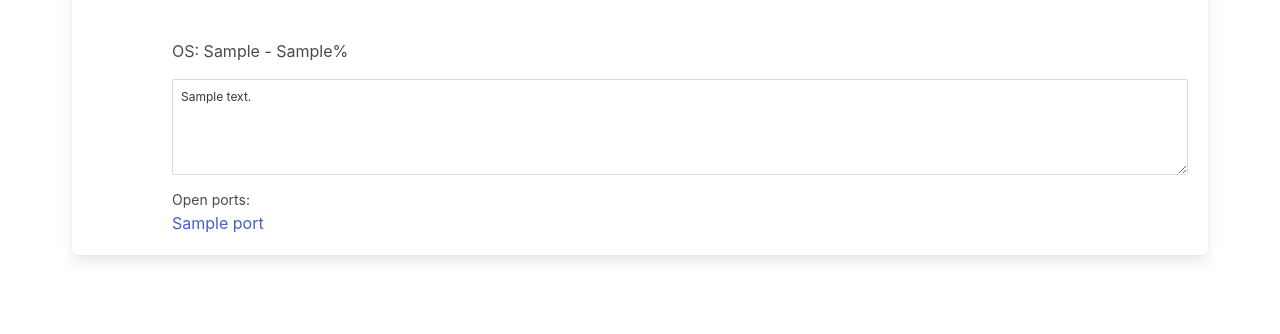
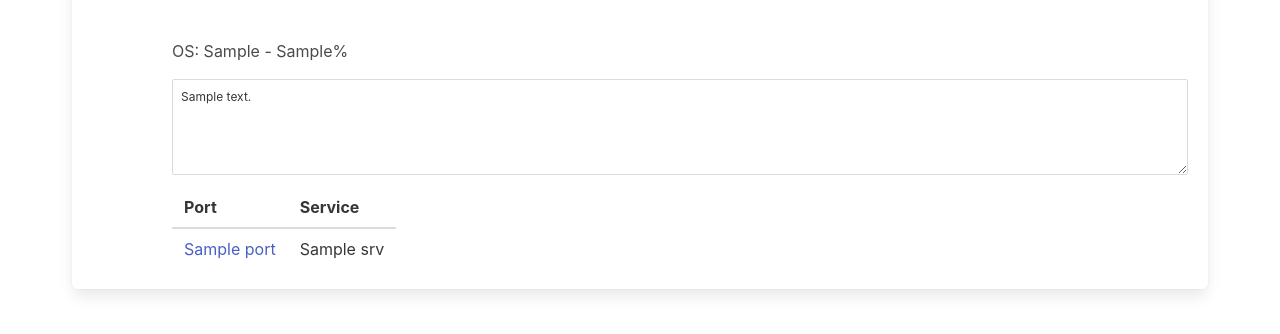
Before and after one commit to dsocolobsky/scanmaster, a Python web app: template web/templates/index.html in a window 1280 px wide. Shown: the part 199-533 px from the top of the page. Run offline with Jinja, Linux system fonts and the light colour scheme; the template is opened without the code that fills it: most values are stand-ins (such as "Sample title", 1, 10 or a date in 2020); some libraries are stand-ins or nearby versions.

Commit message:
Show services in HostCard instead of just ports

```diff
--- a/web/database.py
+++ b/web/database.py
@@ -37,7 +37,9 @@ db.generate_mapping(create_tables=True)
 def hosts():
     hosts = []
     for h in Host.select():
-        hosts.append(h.to_dict(with_lazy=True))
+        hosts.append(
+            h.to_dict(with_collections=True, related_objects=True, with_lazy=True)
+        )
     return hosts
 
 
--- a/web/templates/hostcard.html
+++ b/web/templates/hostcard.html
@@ -61,12 +61,41 @@
                     {% endif %}
                 </p>
             </div>
-            <small>Open ports:</small>
+
             <nav class="level is-mobile">
                 <div class="level-left">
 
+                    <div class="table-container">
+                    <table class="table">
+                    <thead>
+                    <tr>
+                        <th>Port</th>
+                        <th>Service</th>
+                    </tr>
+                    </thead>
+                    <tbody>
+                        {% for service in host.services %}
+                            {% if service.name and service.name|length %}
+                                {% set displayedname = service.name %}
+                                {% set protocol = service.name %}
+                            {% else %}
+                                {% set displayedname = 'Unknown' %}
+                                {% set protocol = 'http' %}
+                            {% endif %}
+                            <tr>
+                                <td><a class="level-item"
+                                       href="{{protocol}}://{{ host.ip }}:{{service.port}}">{{service.port}}
+                                </a></td>
+                                <td>{{ displayedname }}</td>
+                            </tr>
+                    {% endfor %}
+                    </tbody>
+                    </table>
+                    </div>
+
+
                     {% for port in host.ports %}
-                    <a class="level-item" href="http://{{ host.ip }}:{{port}}">{{port}}</a>
+
                     {% endfor %}
 
                 </div>
```
Also changed, not shown: TODO.md (+2 -1 lines).
